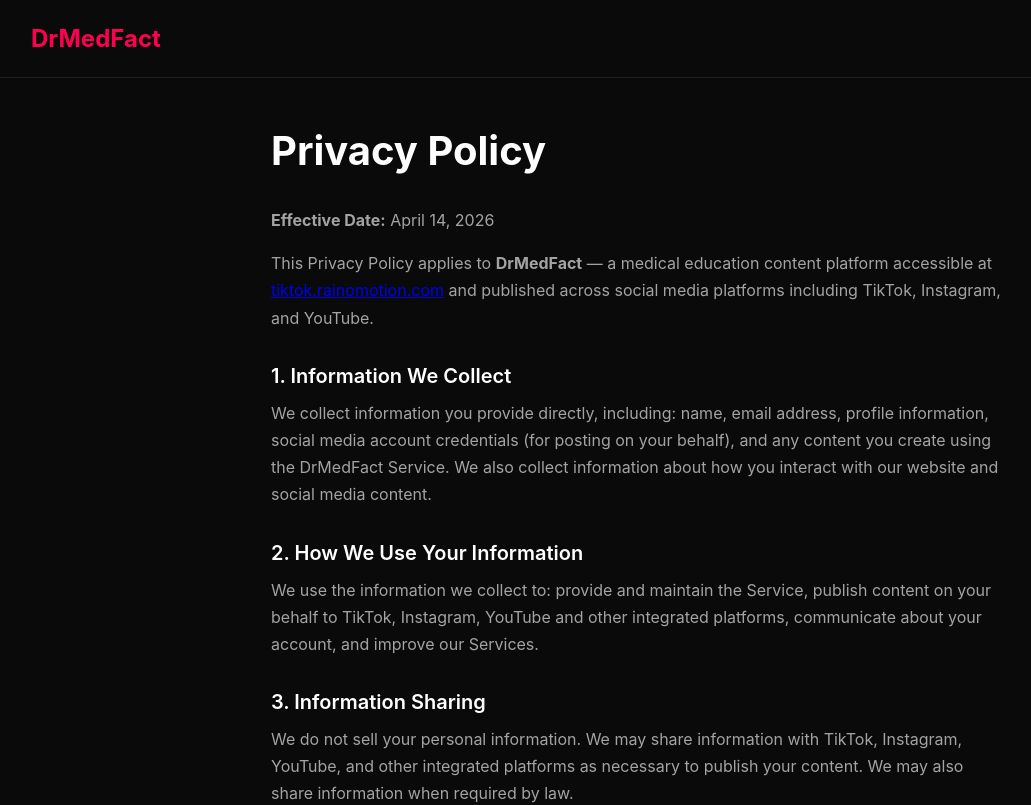
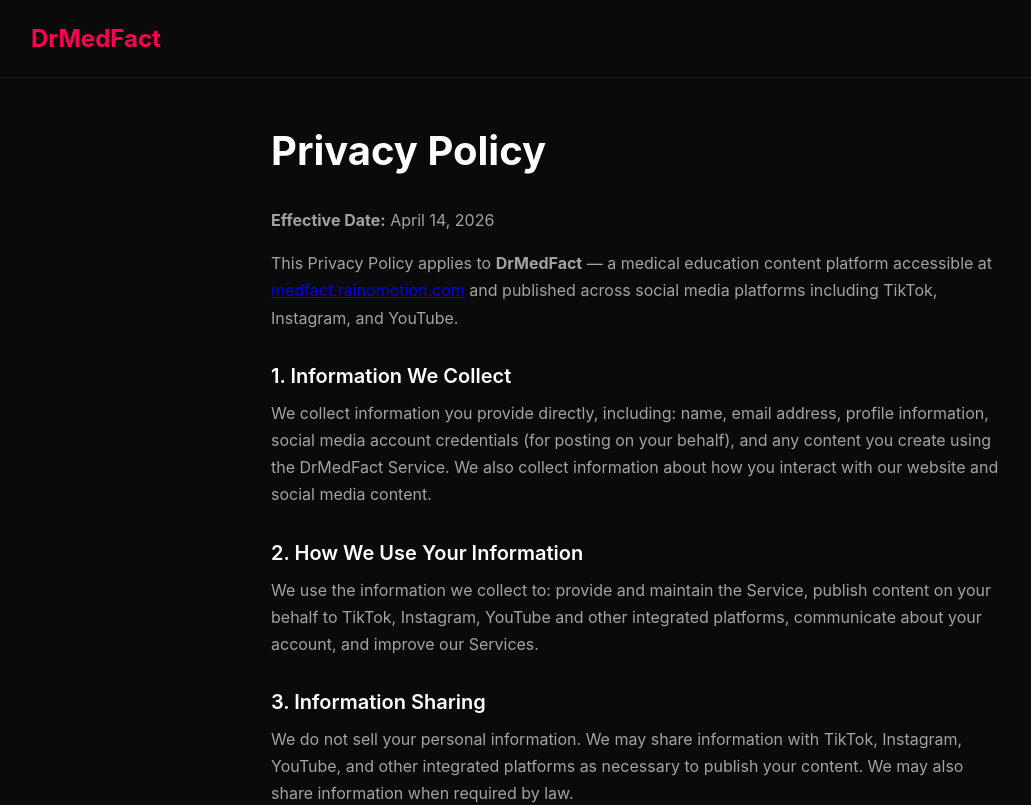
Before and after one commit to rainollm-ca/legal-pages, a Next.js app: page /privacy in a window 1280 px wide. Shown: the top 805 px of the page, without its empty margins (1-1032 px from the left). Built offline with nearby package versions, Linux system fonts and the light colour scheme.

Commit message:
Update domain: tiktok.rainomotion.com → medfact.rainomotion.com

```diff
--- a/pages/privacy.tsx
+++ b/pages/privacy.tsx
@@ -9,7 +9,7 @@
 
         <p>
           This Privacy Policy applies to <strong>DrMedFact</strong> — a medical education content platform
-          accessible at <a href="https://tiktok.rainomotion.com" target="_blank" rel="noopener">tiktok.rainomotion.com</a> and
+          accessible at <a href="https://medfact.rainomotion.com" target="_blank" rel="noopener">medfact.rainomotion.com</a> and
           published across social media platforms including TikTok, Instagram, and YouTube.
         </p>
 
@@ -70,7 +70,7 @@
           For questions about this Privacy Policy, contact us at <a href="mailto:support@rainomotion.com">support@rainomotion.com</a>
         </p>
 
-        <p><a href="https://tiktok.rainomotion.com">← Back to DrMedFact</a></p>
+        <p><a href="https://medfact.rainomotion.com">← Back to DrMedFact</a></p>
       </div>
     </Layout>
   );
--- a/pages/terms.tsx
+++ b/pages/terms.tsx
@@ -9,7 +9,7 @@
 
         <p>
           These Terms of Service apply to <strong>DrMedFact</strong> — a medical education content platform
-          accessible at <a href="https://tiktok.rainomotion.com" target="_blank" rel="noopener">tiktok.rainomotion.com</a> and
+          accessible at <a href="https://medfact.rainomotion.com" target="_blank" rel="noopener">medfact.rainomotion.com</a> and
           published across social media platforms including TikTok, Instagram, and YouTube.
         </p>
 
@@ -63,7 +63,7 @@
         <h2>11. Contact</h2>
         <p>For questions about these Terms, contact us at <a href="mailto:support@rainomotion.com">support@rainomotion.com</a></p>
 
-        <p><a href="https://tiktok.rainomotion.com">← Back to DrMedFact</a></p>
+        <p><a href="https://medfact.rainomotion.com">← Back to DrMedFact</a></p>
       </div>
     </Layout>
   );
```
